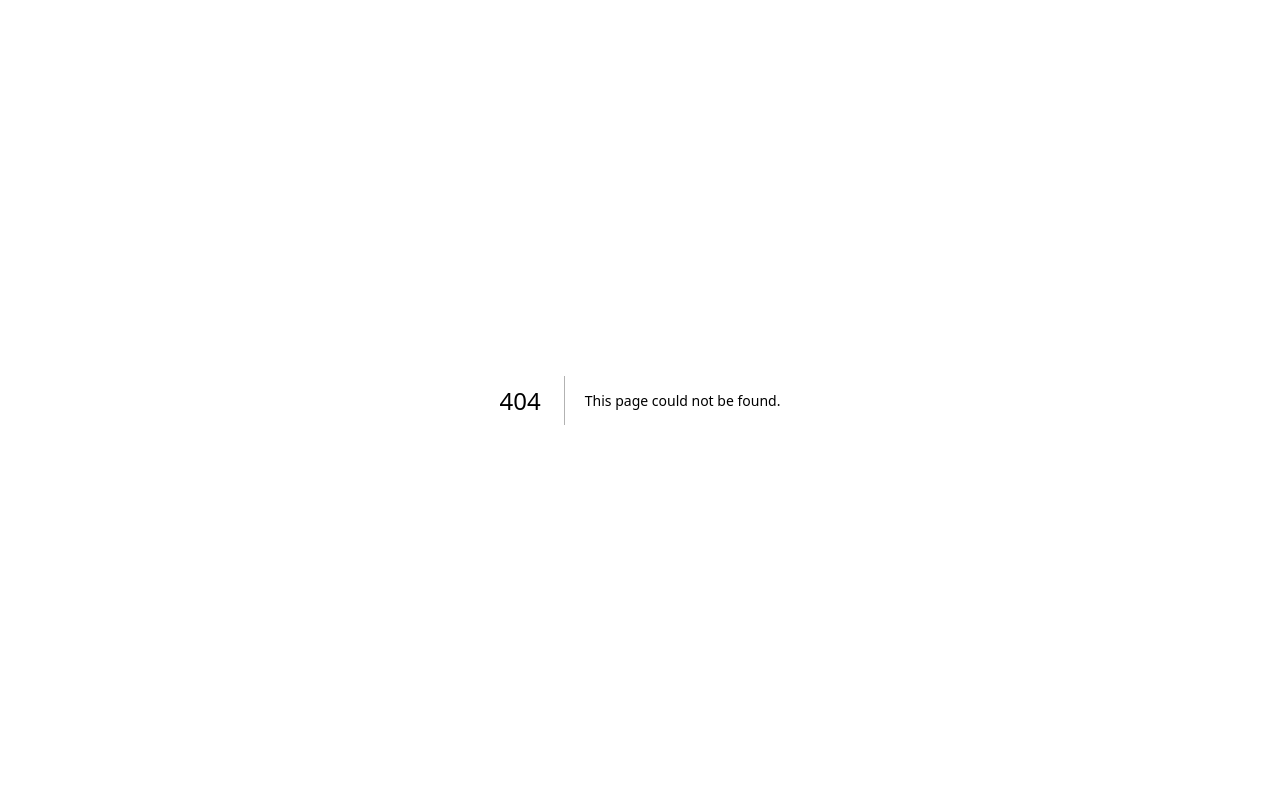
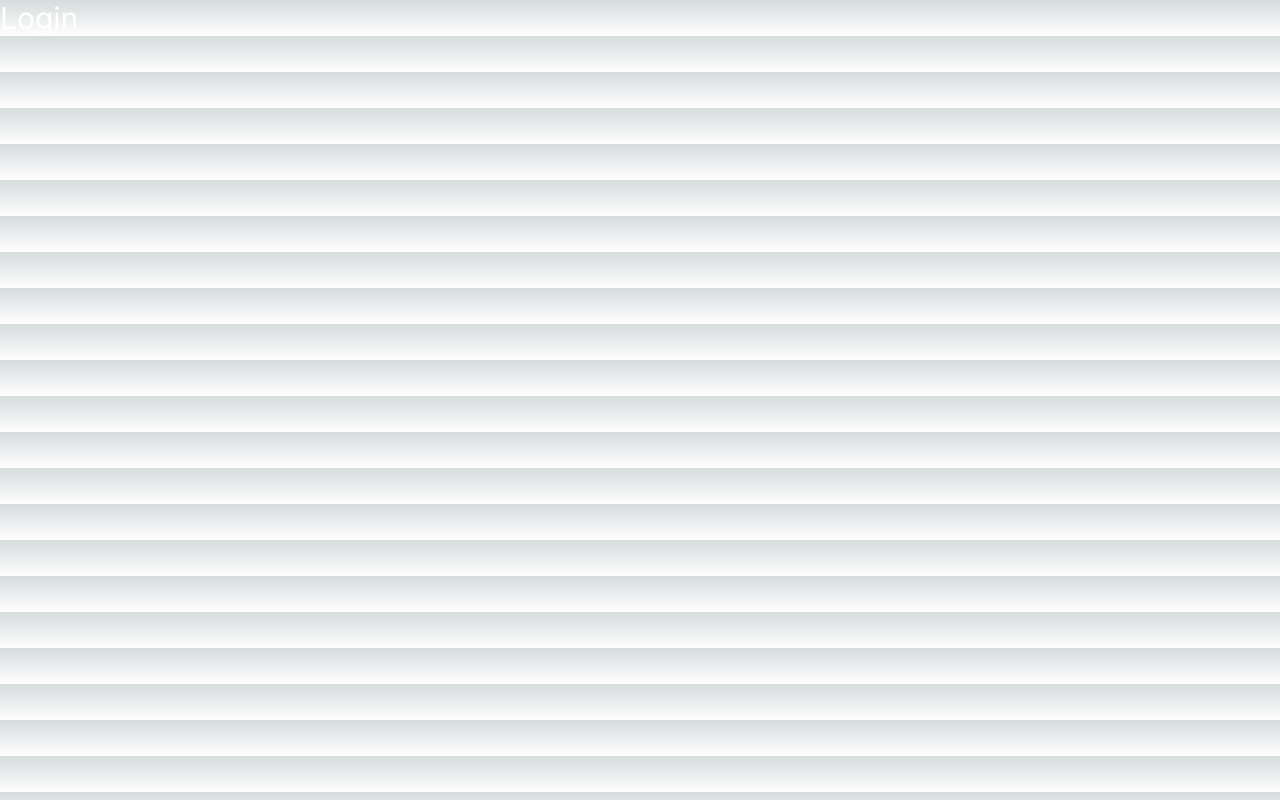
Before and after one commit to BenjaminDestefanis/Next-js-App, a Next.js app: page /login in a window 1280 px wide. Before the commit this address had no page. Built offline with nearby package versions, Linux system fonts and the light colour scheme.

Commit message:
2/7/24 5:51 PM

```diff
--- /dev/null
+++ b/src/app/login/page.tsx
@@ -0,0 +1,7 @@
+export default function LoginPage(){
+    return (
+        <div className="flex">
+            <h1 className="text-center text-white text-3xl">Login</h1>
+        </div>
+    )
+}
--- /dev/null
+++ b/src/app/signup/page.tsx
@@ -0,0 +1,7 @@
+export default function SignupPage(){
+    return (
+        <div className="flex">
+            <h1 className="text-center text-amber-300 text-4xl">Signup</h1>
+        </div>
+    )
+}
```
Also changed, not shown: 2 other files (tests, documents, lock files or other folders).
